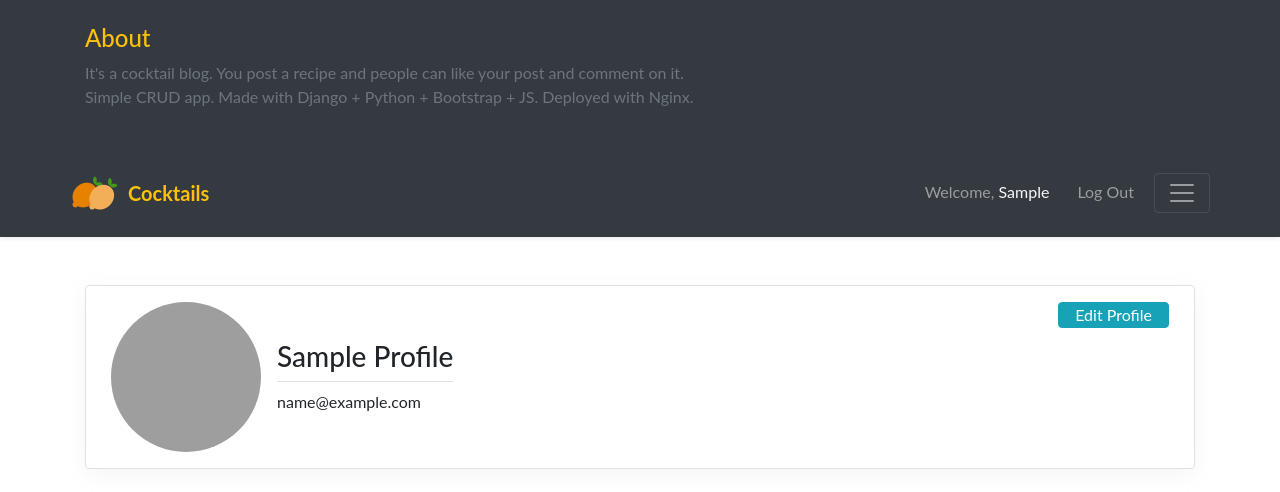
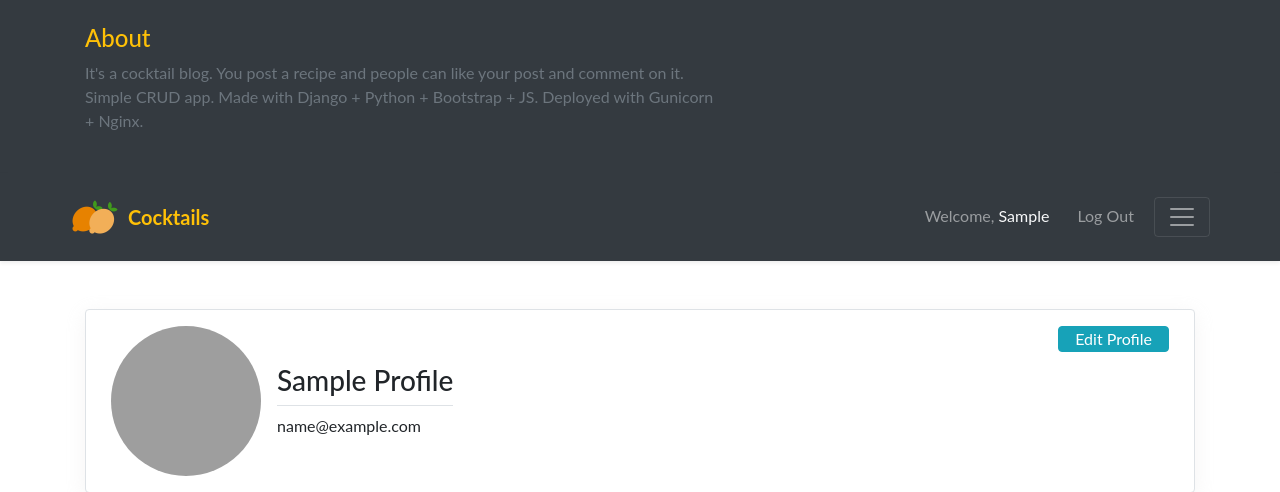
Before and after one commit to ninanolets/cocktails, a Django app: page /account/profile in a window 1280 px wide, after a click that opens the changed part. Shown: the top 492 px of the page. Run offline with Django 3.2, Linux system fonts and the light colour scheme; the visitor is signed in with stand-in values (Sample User, id 1); data that the repository does not hold is empty; some libraries are stand-ins or nearby versions; grey boxes are pictures that could not be loaded.

Commit message:
Finished App

```diff
--- a/templates/partials/_navbar.html
+++ b/templates/partials/_navbar.html
@@ -6,7 +6,7 @@
 			<div class="row">
 				<div class="col-sm-8 col-md-7 py-4">
 					<h4 class="text-warning">About</h4>
-					<p class="text-muted">It's a cocktail blog. You post a recipe and people can like your post and comment on it. Simple CRUD app. Made with Django + Python + Bootstrap + JS. Deployed with Nginx.</p>
+					<p class="text-muted">It's a cocktail blog. You post a recipe and people can like your post and comment on it. Simple CRUD app. Made with Django + Python + Bootstrap + JS. Deployed with Gunicorn + Nginx.</p>
 				</div>
 				{% comment %} <div class="col-sm-4 offset-md-1 py-4">
 					<h4 class="text-warning">Contact</h4>
```
